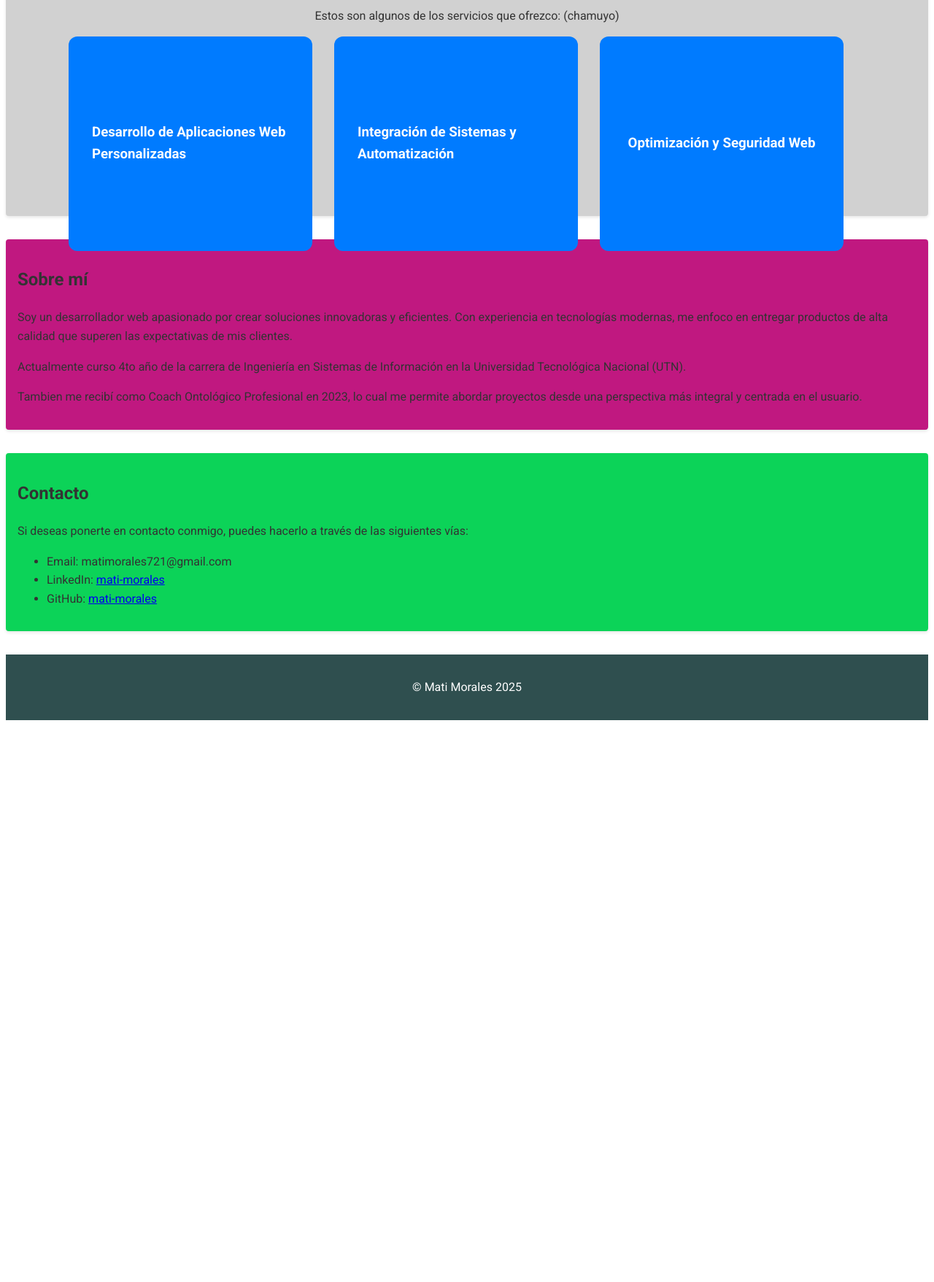
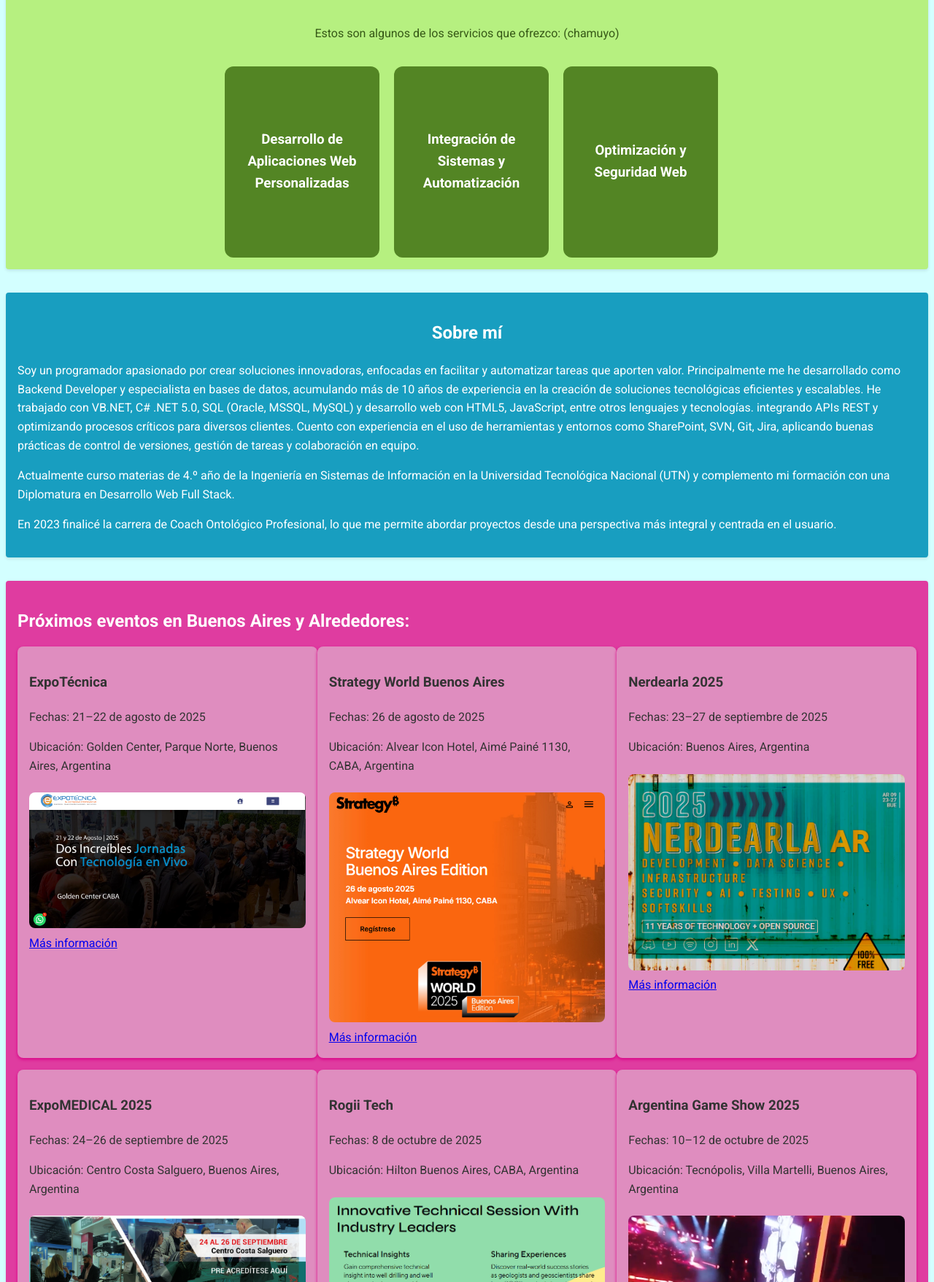
Before and after one commit to matimorales721/Portfolio, a plain HTML site: page index.html in a window 1280 px wide. Shown: the part 1043-2800 px from the top of the page at 73% size. Before the commit the page ends 2038 px from the top, so only its background shows below. Drawn offline with Linux system fonts and the light colour scheme.

Commit message:
de todo un poco Agregué la sección de eventos Mejoré en general la estetica y lo responsive básico

```diff
--- a/index.html
+++ b/index.html
@@ -23,11 +23,12 @@
     <main>
       <section id="inicio" class="section">
         <div class="card">
+          <img class="card-img" src="./images/foto_avatar.png" alt="ima_card" />
           <div class="card-text">
-            <p>Bienvenido a mi portfolio</p>
-            <p>Guitarra Guitarra Guitarra</p>
+            <p>Hola! Soy Mati Morales</p>
+            <p>Bienvenide a mi portfolio! ✨</p>
+            <p>Te invito a explorar mis proyectos y servicios ⤵</p>
           </div>
-          <img class="card-img" src="./images/foto_avatar.png" alt="ima_card" />
         </div>
       </section>
 
@@ -55,7 +56,7 @@
 
       <section id="servicios" class="section">
         <h2>Servicios</h2>
-        <p>Estos son algunos de los servicios que ofrezco: (chamuyo) </p>
+        <p>Estos son algunos de los servicios que ofrezco: (chamuyo)</p>
         <div class="cards-servicios">
           <!-- Servicio 1 -->
           <div class="tarjeta-3d">
@@ -65,7 +66,7 @@
             <div class="tarjeta-dorso">
               <p>
                 Diseño y desarrollo de aplicaciones web a medida, optimizadas para alto rendimiento y escalabilidad,
-                integrando frontend responsivo y backend seguro con APIs REST/GraphQL.
+                integrando frontend responsivo y backend seguro con APIs REST.
               </p>
             </div>
           </div>
@@ -100,21 +101,108 @@
       <section id="sobremi" class="section">
         <h2>Sobre mí</h2>
         <p>
-          Soy un desarrollador web apasionado por crear soluciones innovadoras y eficientes. Con experiencia en
-          tecnologías modernas, me enfoco en entregar productos de alta calidad que superen las expectativas de mis
-          clientes.
+          Soy un programador apasionado por crear soluciones innovadoras, enfocadas en facilitar y automatizar tareas
+          que aporten valor. Principalmente me he desarrollado como Backend Developer y especialista en bases de datos,
+          acumulando más de 10 años de experiencia en la creación de soluciones tecnológicas eficientes y escalables. He
+          trabajado con VB.NET, C# .NET 5.0, SQL (Oracle, MSSQL, MySQL) y desarrollo web con HTML5, JavaScript, entre
+          otros lenguajes y tecnologías. integrando APIs REST y optimizando procesos críticos para diversos clientes.
+          Cuento con experiencia en el uso de herramientas y entornos como SharePoint, SVN, Git, Jira, aplicando buenas
+          prácticas de control de versiones, gestión de tareas y colaboración en equipo.
         </p>
-        <p>Actualmente curso 4to año de la carrera de Ingeniería en Sistemas de Información en la Universidad Tecnológica Nacional (UTN).</p>
-        <p>Tambien me recibí como Coach Ontológico Profesional en 2023, lo cual me permite abordar proyectos desde una perspectiva más integral y centrada en el usuario.</p>
+        <p>
+          Actualmente curso materias de 4.º año de la Ingeniería en Sistemas de Información en la Universidad
+          Tecnológica Nacional (UTN) y complemento mi formación con una Diplomatura en Desarrollo Web Full Stack.
+        </p>
+        <p>
+          En 2023 finalicé la carrera de Coach Ontológico Profesional, lo que me permite abordar proyectos desde una
+          perspectiva más integral y centrada en el usuario.
+        </p>
+      </section>
+      <section id="eventos" class="section">
+        <h2 class="tituloEvento">Próximos eventos en Buenos Aires y Alrededores:</h2>
+        <div class="listaEventos">
+          <!-- estaría bueno poder mediante una API hacer esta seccion que se cargue automaticamente -->
+
+          <!-- Evento 1 -->
+          <div class="evento">
+            <h3>ExpoTécnica</h3>
+            <p>Fechas: 21–22 de agosto de 2025</p>
+            <p>Ubicación: Golden Center, Parque Norte, Buenos Aires, Argentina</p>
+            <div class="imagen">
+              <img class="imagen" src="./images/evento_expotecnica.png" alt="ExpoTécnica 2025" />
+            </div>
+            <a href="https://expotecnica.com.ar/" target="_blank">Más información</a>
+          </div>
+
+          <!-- Evento 2 -->
+          <div class="evento">
+            <h3>Strategy World Buenos Aires</h3>
+            <p>Fechas: 26 de agosto de 2025</p>
+            <p>Ubicación: Alvear Icon Hotel, Aimé Painé 1130, CABA, Argentina</p>
+            <div class="imagen">
+              <img class="imagen" src="./images/evento_strategyB.png" alt="Strategy World Buenos Aires 2025" />
+            </div>
+            <a href="https://www.strategysoftware.com/events/strategy-world-buenos-aires-edition" target="_blank"
+              >Más información</a
+            >
+          </div>
+
+          <!-- Evento 3 -->
+          <div class="evento">
+            <h3>Nerdearla 2025</h3>
+            <p>Fechas: 23–27 de septiembre de 2025</p>
+            <p>Ubicación: Buenos Aires, Argentina</p>
+            <div class="imagen">
+              <img class="imagen" src="./images/evento_nerdearla.png" alt="Nerdearla 2025" />
+            </div>
+            <a href="https://nerdear.la/en/" target="_blank">Más información</a>
+          </div>
+
+          <!-- Evento 4 -->
+          <div class="evento">
+            <h3>ExpoMEDICAL 2025</h3>
+            <p>Fechas: 24–26 de septiembre de 2025</p>
+            <p>Ubicación: Centro Costa Salguero, Buenos Aires, Argentina</p>
+            <div class="imagen">
+              <img class="imagen" src="./images/evento_expomedical.png" alt="ExpoMEDICAL 2025" />
+            </div>
+            <a href="https://www.expomedical.com.ar/" target="_blank">Más información</a>
+          </div>
+
+          <!-- Evento 5 -->
+          <div class="evento">
+            <h3>Rogii Tech</h3>
+            <p>Fechas: 8 de octubre de 2025</p>
+            <p>Ubicación: Hilton Buenos Aires, CABA, Argentina</p>
+            <div class="imagen">
+              <img class="imagen" src="./images/evento_rogii_1.png" alt="Rogii Tech Buenos Aires 2025" />
+            </div>
+            <a href="https://www.rogii.com/rogii-tech" target="_blank">Más información</a>
+          </div>
+
+          <!-- Evento 6 -->
+          <div class="evento">
+            <h3>Argentina Game Show 2025</h3>
+            <p>Fechas: 10–12 de octubre de 2025</p>
+            <p>Ubicación: Tecnópolis, Villa Martelli, Buenos Aires, Argentina</p>
+            <div class="imagen">
+              <img class="imagen" src="./images/evento_gameshow.png" alt="Argentina Game Show 2025" />
+            </div>
+            <a href="https://ags.show/" target="_blank">Más información</a>
+          </div>
+        </div>
       </section>
       <section id="contacto" class="section">
         <h2>Contacto</h2>
         <p>Si deseas ponerte en contacto conmigo, puedes hacerlo a través de las siguientes vías:</p>
         <ul>
           <li>Email: matimorales721@gmail.com</li>
-          <li>LinkedIn: <a href="https://www.linkedin.com/in/matimorales" target="_blank">mati-morales</a></li>
-          <li>GitHub: <a href="https://github.com/matimorales721/" target="_blank">mati-morales</a></li>
+          <li>LinkedIn: <a href="https://www.linkedin.com/in/matimorales" target="_blank">matimorales</a></li>
         </ul>
+        <p>
+          Y en caso que quieras ver mi GitHub:
+          <a href="https://github.com/matimorales721/" target="_blank">matimorales721</a>
+        </p>
       </section>
     </main>
 
--- a/styles.css
+++ b/styles.css
@@ -11,6 +11,7 @@ body {
   display: flex;
   flex-direction: column;
   min-height: 100vh;
+  background: rgb(211, 255, 255);
 }
 
 header {
@@ -53,6 +54,14 @@ nav ul li a {
 }
 
 
+
+@media (max-width: 767px) {
+  nav ul li{
+    display: block;
+  }
+}
+
+
 main {
   flex: 1;
 }
@@ -64,30 +73,47 @@ main {
 }
 
 #inicio {
-  background: rgb(107, 182, 182);
-  padding: 1rem;
+  background: rgba(47, 79, 79, 0.897);
   margin-bottom: 2rem;
-  max-width: 320px;
+  max-width: 900px;
+  width: 100%;
   justify-self: center;
+}
+
+
+
+@media (max-width: 980px) {
+  #inicio {
+    max-width: 90vw;
+    margin-left: 5vw;
+    margin-right: 5vw;
+  }
 }
 
 .card {
   display: flex;
   justify-content: center;
   align-items: center;
+  color: #fff;
 }
 
 .card img {
   max-width: 100%;
   height: 100px;
-  margin-left: 10px;
+  margin-left: 0.5rem;
+  margin-right: 2rem;
   border-radius: 50%;
+  border: #fff 2px solid;
 }
 
 #proyectos {
-  background: #ceae21;
+  background: #ddc96d;
   padding: 1rem;
   margin-bottom: 2rem;
+  display: flex;
+  justify-content: center;
+  align-items: center;
+  flex-direction: column;
 }
 
 #proyectos .galeria {
@@ -96,6 +122,13 @@ main {
   grid-template-rows: repeat(2, 200px);
   gap: 1rem;
   padding: 2rem;
+}
+
+@media (max-width: 768px) {
+  #proyectos .galeria {
+    display: flex;
+    flex-direction: column;
+  }
 }
 
 #proyectos .imagen {
@@ -121,7 +154,8 @@ main {
 }
 
 #servicios {
-  background: #d1d1d1;
+  background: #b6f080;
+  color: #365816;
   padding: 1rem;
   margin-bottom: 2rem;
   min-height: 300px;
@@ -140,11 +174,12 @@ main {
 
 #servicios .tarjeta-3d {
   position: relative;
-  width: 300px;
-  perspective: 1000px;
-  height: -webkit-fill-available;
+  width: 200px;
   min-height: 230px;
-  margin-right: 4rem;
+  margin-top: 1rem;
+  margin-bottom: 2rem;
+  margin-left: 1rem;
+  margin-right: 1rem;
 }
 
 #servicios .tarjeta-frente,
@@ -154,22 +189,23 @@ main {
   height: 100%;
   backface-visibility: hidden;
   border-radius: 12px;
-  padding: 2rem;
+  padding: 1rem;
   display: flex;
   flex-direction: column;
   justify-content: center;
   align-items: center;
+  text-align: center;
   transition: transform 0.6s ease;
 }
 
 #servicios .tarjeta-frente {
-  background-color: #007bff;
+  background-color: #538524;
   color: white;
   transform: rotateY(0deg);
 }
 
 #servicios .tarjeta-dorso {
-  background-color: #28a745;
+  background-color: #538524;
   color: white;
   transform: rotateY(180deg);
 }
@@ -183,13 +219,69 @@ main {
 }
 
 #sobremi {
-  background: #c01880;
+  background: #189ec0;
   padding: 1rem;
   margin-bottom: 2rem;
 }
 
-#contacto {
-  background: #0cd358;
+#sobremi h2 {
+  color: #fff;
+  text-align: center;
+}
+
+#sobremi p {
+  color: #fff;
+  margin-bottom: 1rem;
+}
+
+#eventos {
+  background: #df3ca0;
   padding: 1rem;
   margin-bottom: 2rem;
 }
+
+#eventos .tituloEvento {
+  color: #fff;
+  margin-bottom: 1rem;
+}
+
+#eventos .listaEventos {
+  display: flex;
+  flex-direction: row;
+  flex-wrap: wrap;
+  justify-content: center;
+}
+
+#eventos .evento {
+  background: #df8dbf;
+  padding: 1rem;
+  margin-bottom: 1rem;
+  border-radius: 8px;
+  box-shadow: 0 2px 4px #da0287;
+  min-width: 250px; /* pienso que con el responsive andaria bien */
+  width: calc(33.333% - 2rem);
+}
+#eventos .evento img {
+  max-width: 100%;
+  height: auto;
+  margin-top: 0.5rem;
+  border-radius: 8px;
+}
+
+#eventos .imagen img {
+  width: 100%;
+  height: 100%;
+  object-fit: cover;
+  transition: transform 0.3s ease;
+}
+
+#eventos .imagen:hover img {
+  transform: scale(1.1);
+}
+
+#contacto {
+  background: #d9e43f;
+  padding: 1rem;
+  margin-bottom: 2rem;
+  color: #373a15;
+}
```
Also changed, not shown: images/evento_expomedical.png (added), images/evento_expotecnica.png (added), images/evento_gameshow.png (added), images/evento_nerdearla.png (added), images/evento_rogii_1.png (added), images/evento_rogii_2.png (added), images/evento_strategyB.png (added), 1 other file.
